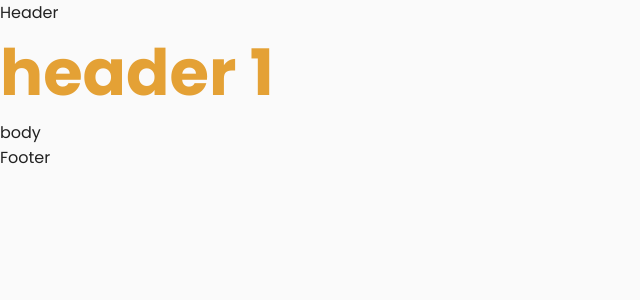
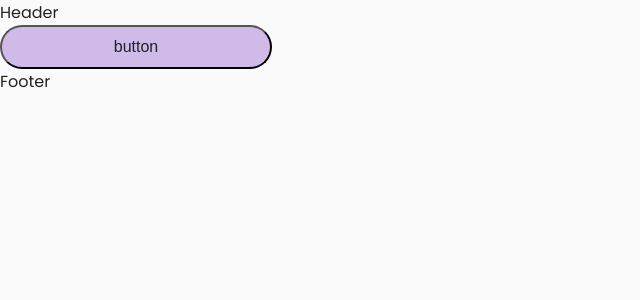
Before and after one commit to include-davis/aggie-fiction, a Next.js app: page / in a window 1280 px wide. Shown: the top 300 px of the page, without its empty margins (0-640 px from the left). Built offline with nearby package versions, Linux system fonts and the light colour scheme.

Commit message:
complete button components

```diff
--- a/app/(pages)/(home)/page.jsx
+++ b/app/(pages)/(home)/page.jsx
@@ -1,10 +1,8 @@
 import styles from "./page.module.scss";
-
+import Button from "../_components/Button/Button"
 export default function Home() {
   return (
-    <main className={styles.page}>
-      <h1>header 1</h1>
-      <p>body</p>
-    </main>
+        <Button route="/about" color="light" text="button">
+        </Button>
   );
 }
--- a/app/(pages)/_components/Button/Button.jsx
+++ b/app/(pages)/_components/Button/Button.jsx
@@ -1,9 +1,23 @@
-import styles from "./Footer.module.scss";
+import styles from "./Button.module.scss";
+import Link from 'next/link'
+import React from 'react';
+export default function Button(props) {
+    let colorClass;
+    if (props.color==="light"){
+        colorClass=styles.lightButton
+    }
+    else if (props.color==="dark"){
+        colorClass=styles.darkButton
+    }
+    else{
+        colorClass=styles.gradientButton
+    }
+    return (
 
-export default function Footer() {
-    return (
       <div>
-        Footer
-      </div>
+          <Link href={props.route}>
+              <button className={`${styles.Button} ${colorClass}`}>{props.text}</button>
+          </Link>
+</div>
     );
 }
--- a/app/(pages)/_components/Button/Button.module.scss
+++ b/app/(pages)/_components/Button/Button.module.scss
@@ -0,0 +1,22 @@
+.Button{
+  width:272px;
+  height:44px;
+  border-radius: 9999px;
+  padding: 10px 20px;
+  text-align: center;
+  font-size: 16px;
+}
+.lightButton{
+  background:var(--light-purple);
+  color:var(--black);
+}
+.darkButton{
+  background: var(--dark-purple);
+  color:var(--white);
+  font-weight: bold;
+}
+.gradientButton{
+  background: var(--Aggie-Space,linear-gradient(200deg, #04164F 7.1%, #3D1069 62.03%, #750B83 94.99%));
+  color:var(--white);
+  font-weight: bold;
+}
```
